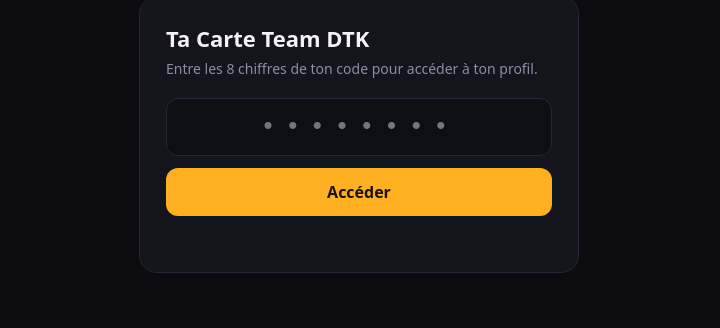
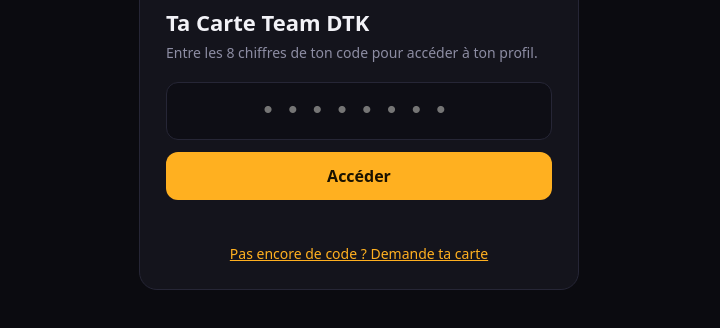
Before and after one commit to DidjoThekid/team-dtk-site-card, a website: page public/index.html in a window 1280 px wide. Shown: the part 284-612 px from the top of the page, without its empty margins (281-1001 px from the left). Drawn offline with Linux system fonts and the light colour scheme.

Commit message:
Add link to request card in index.html
Added a link for users to request a card if they don't have a code.

```diff
--- a/public/index.html
+++ b/public/index.html
@@ -12,6 +12,7 @@
     <input id="code" class="code" inputmode="numeric" maxlength="8" placeholder="••••••••" autocomplete="off">
     <button id="go">Accéder</button>
     <div class="err" id="err"></div>
+    <p class="sub" style="text-align:center;margin:14px 0 0"><a href="/demande.html" style="color:var(--acc)">Pas encore de code ? Demande ta carte</a></p>
   </div>
 
   <div class="card profile hidden" id="profile">
```
